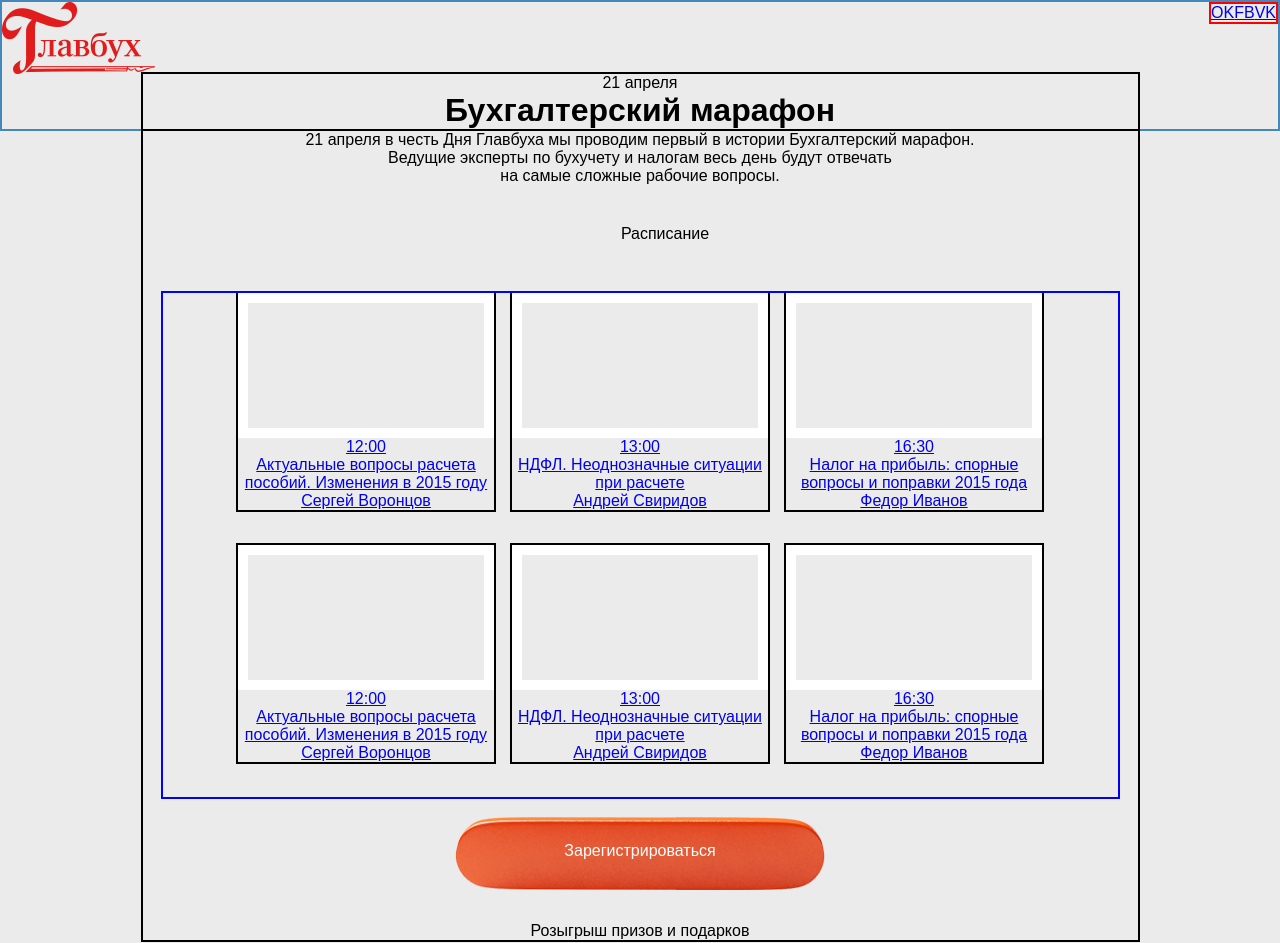
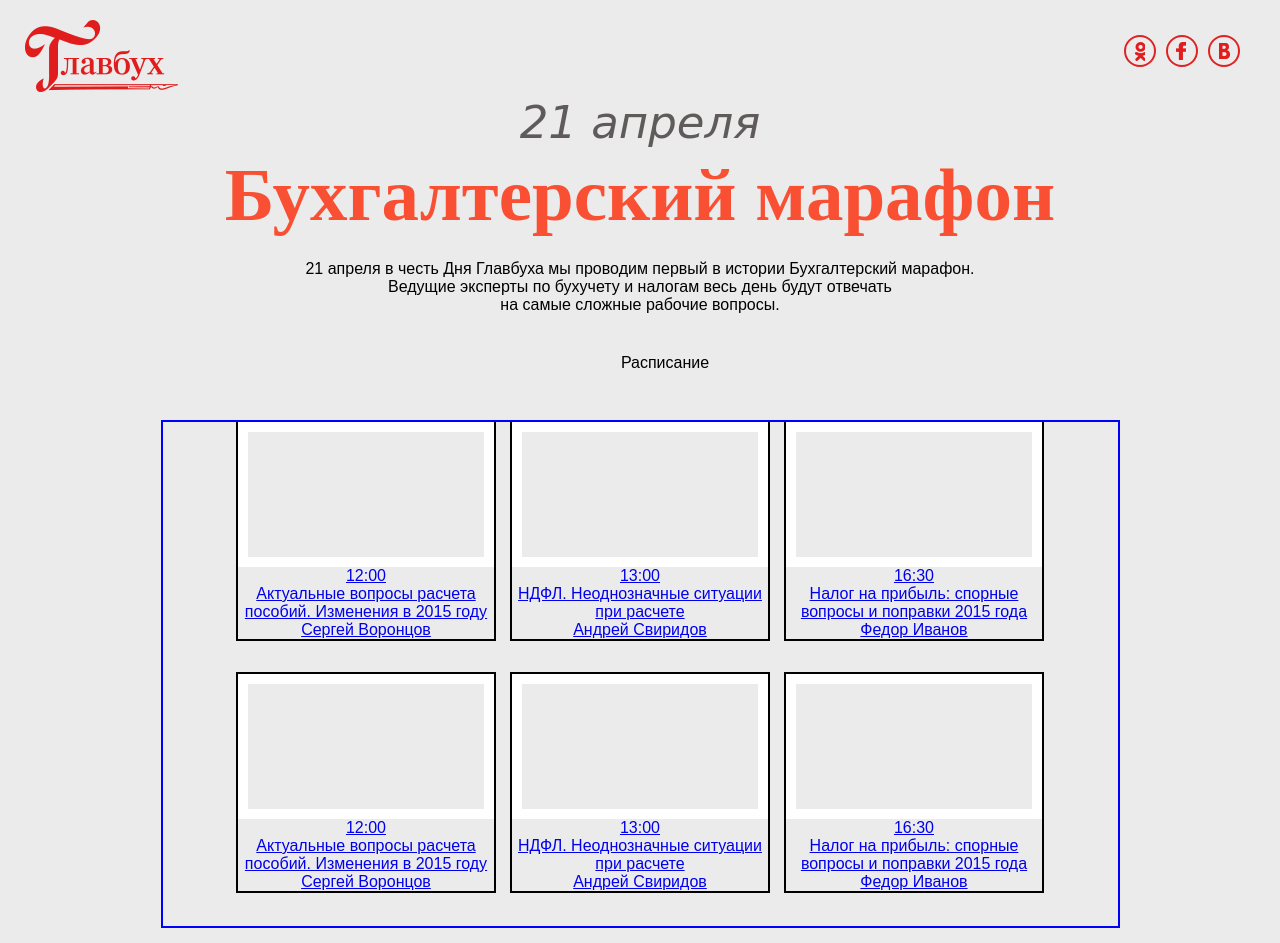
Before and after one commit to swhistle/accounting-marathon, a website: page app/index.html in a window 1280 px wide. Shown: the top 943 px of the page. Drawn offline with nearby package versions, Linux system fonts and the light colour scheme; files that its build step writes are made by us from their sources.

Commit message:
stylize header

```diff
--- a/app/components/header/header.scss
+++ b/app/components/header/header.scss
@@ -2,8 +2,7 @@
 
 .header {
   background-color: $color-background;
-
-  border: 2px solid $color-blue;
+  padding-bottom: 20px;
 
   &__logo-container {
     display: flex;
@@ -12,12 +11,26 @@
     align-items: flex-start;
   }
 
+  &__logo {
+    margin-top: 20px;
+    margin-left: 25px;
+  }
+
   &__date {
     display: block;
     text-align: center;
+    color: $color-text-date;
+    font-family: cursive;
+    font-style: italic;
+    font-size: 45px;
+    line-height: 1.2;
   }
 
   &__title {
     text-align: center;
+    color: $color-title;
+    font-size: 75px;
+    line-height: 1.2;
+    font-family: serif;
   }
 }
--- /dev/null
+++ b/app/components/social-link/social-link.scss
@@ -0,0 +1,21 @@
+@import '../../styles/variables';
+
+.social-link {
+  display: inline-block;
+  font-size: 0;
+  width: 32px;
+  height: 32px;
+  background: url('../../images/spritesheet.png');
+
+  &--ok {
+    background-position: -145px 5px;
+  }
+
+  &--fb {
+    background-position: -125px 5px;
+  }
+
+  &--vk {
+    background-position: -165px 6px;
+  }
+}
--- a/app/components/social-links/social-links.scss
+++ b/app/components/social-links/social-links.scss
@@ -1,10 +1,27 @@
 @import '../../styles/variables';
 
 .social-links {
-  border: 2px solid red;
-
   display: flex;
   flex-wrap: nowrap;
   justify-content: space-between;
   align-items: flex-start;
+  margin-top: 35px;
+  margin-right: 35px;
+
+  &__container {
+    display: inline-block;
+    width: 32px;
+    height: 32px;
+    border: 2px solid $color-social-link;
+    border-radius: 50%;
+    font-size: 0;
+    margin: 0 5px;
+    overflow: hidden;
+    transition: 0.5s ease;
+
+    &:hover,
+    &:active {
+      opacity: 0.7;
+    }
+  }
 }
--- a/app/components/style-index.scss
+++ b/app/components/style-index.scss
@@ -5,6 +5,7 @@
 
 @import 'header/header';
 @import 'social-links/social-links';
+@import 'social-link/social-link';
 
 @import 'main/main';
 @import 'speeches/speeches';
--- a/app/components/wrapper/wrapper.scss
+++ b/app/components/wrapper/wrapper.scss
@@ -4,6 +4,4 @@
   max-width: 995px;
   margin: 0 auto;
   padding: 0 20px;
-
-  outline: 2px solid black;
 }
--- a/app/index.html
+++ b/app/index.html
@@ -11,16 +11,18 @@
   <body>
   <header class="header">
     <div class="header__logo-container">
-      <img src="images/logo.png" class="header__logo" alt="Главбух">
+      <a href="#" class="header__logo" title="">
+        <img src="images/logo.png" alt="Главбух">
+      </a>
       <ul class="social-links">
         <li class="social-links__container">
-          <a href="#" class="social-link social-link--ok" title="">OK</a>
+          <a href="https://www.ok.ru" class="social-link social-link--ok" title="www.ok.ru">OK</a>
         </li>
         <li class="social-links__container">
-          <a href="#" class="social-link social-link--fb" title="">FB</a>
+          <a href="https://www.facebook.com" class="social-link social-link--fb" title="www.facebook.com">FB</a>
         </li>
         <li class="social-links__container">
-          <a href="#" class="social-link social-link--vk" title="">VK</a>
+          <a href="https://www.vk.com" class="social-link social-link--vk" title="www.vk.com">VK</a>
         </li>
       </ul>
     </div>
--- a/app/styles/_variables.scss
+++ b/app/styles/_variables.scss
@@ -6,8 +6,9 @@
 $media-screen-desktop: '(min-width: #{$desktop + 1})';
 $media-screen-desktop-big: '(min-width: #{$desktop-big})';
 
-$color-text-data: #5f5b5b;
+$color-text-date: #5f5b5b;
 $color-title: #f94f33;
+$color-social-link: #e02222;
 $color-background: #ebebeb;
 $color-copyright: #f0f0f0;
 
--- a/app/styles/main.scss
+++ b/app/styles/main.scss
@@ -13,7 +13,9 @@
   display: block;
   margin: 0;
   background: #fff;
-  font-family: Arial, sans-serif;
+  font-family: 'Arial', sans-serif;
+  font-weight: normal;
+  font-style: normal;
 }
 
 h1, h2, h3, h4 {
```
Also changed, not shown: htdocs/index.html (+1 -1 lines), htdocs/styles/header/header.css, htdocs/styles/main.css, htdocs/styles/social-link/social-link.css (added), htdocs/styles/social-links/social-links.css, htdocs/styles/style-index.css, htdocs/styles/wrapper/wrapper.css.
